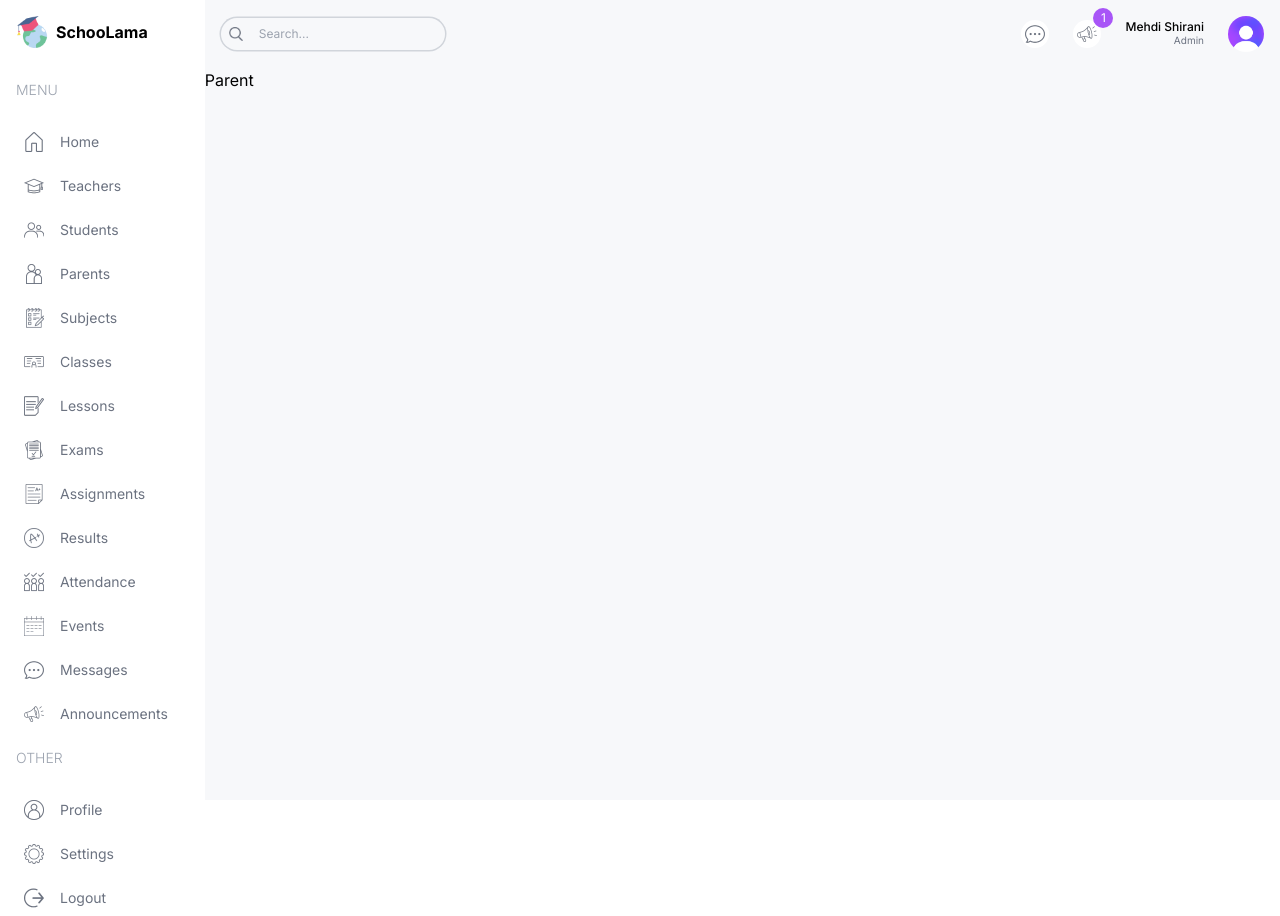
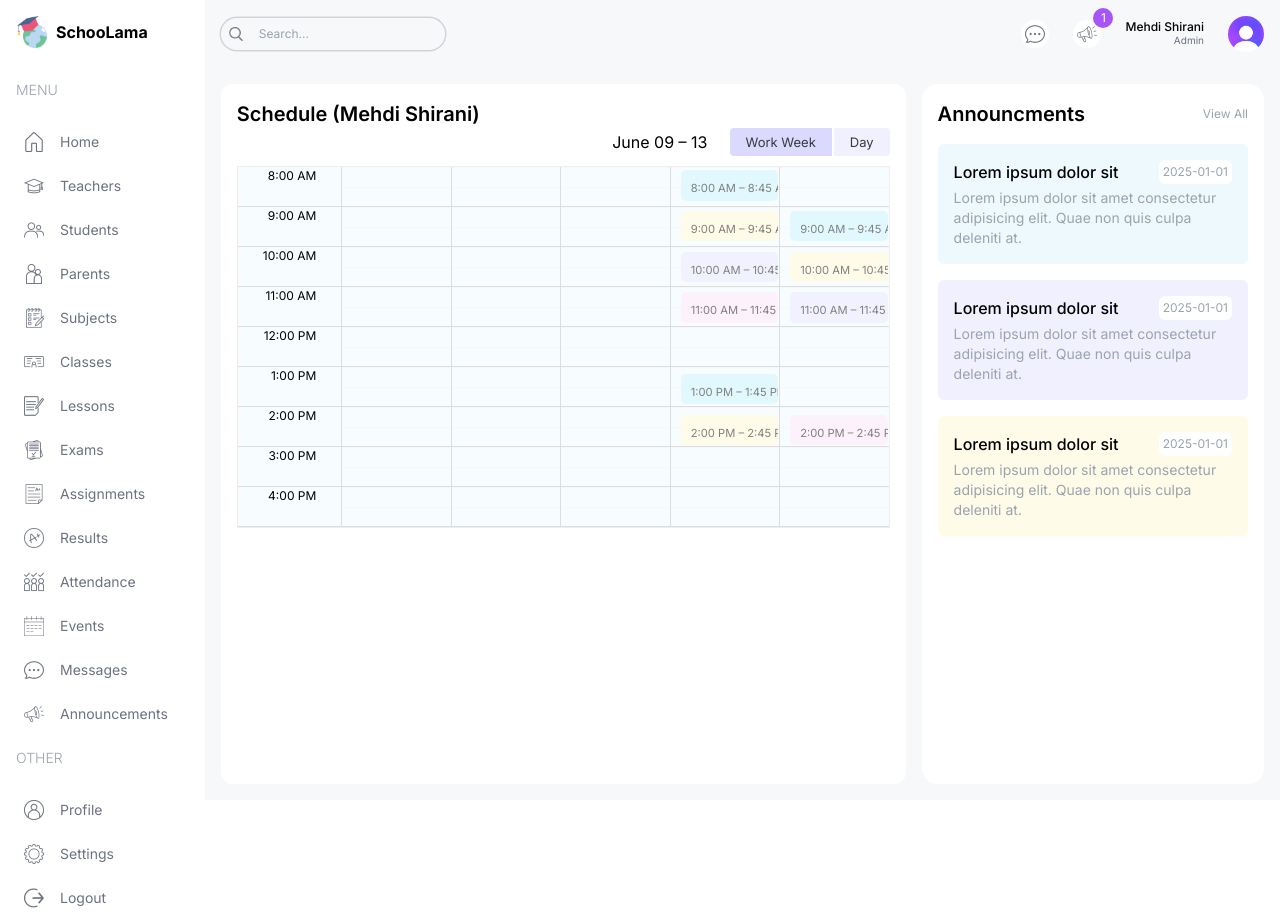
Before and after one commit to m3hdi-shirani/dashboard-next.js, a Next.js app: page /parent in a window 1280 px wide. Built offline with nearby package versions, Linux system fonts and the light colour scheme.

Commit message:
Finished degine Parent page

```diff
--- a/src/app/(dashboard)/parent/page.tsx
+++ b/src/app/(dashboard)/parent/page.tsx
@@ -1,7 +1,22 @@
-import React from "react";
+import Announcements from "@/components/Announcements";
+import BigCalendar from "@/components/BigCalendar";
 
 const Parent = () => {
-  return <div>Parent</div>;
+  return (
+    <div className="flex-1 p-4 flex flex-col md:flex-row gap-4">
+      {/* Left */}
+      <div className="w-full xl:w-2/3">
+        <div className="h-full bg-white rounded-xl p-4">
+          <h1 className="text-xl font-semibold">Schedule (Mehdi Shirani)</h1>
+          <BigCalendar />
+        </div>
+      </div>
+      {/* Right */}
+      <div className="w-full xl:w-1/3 flex flex-col gap-8">
+        <Announcements />
+      </div>
+    </div>
+  );
 };
 
 export default Parent;
```
